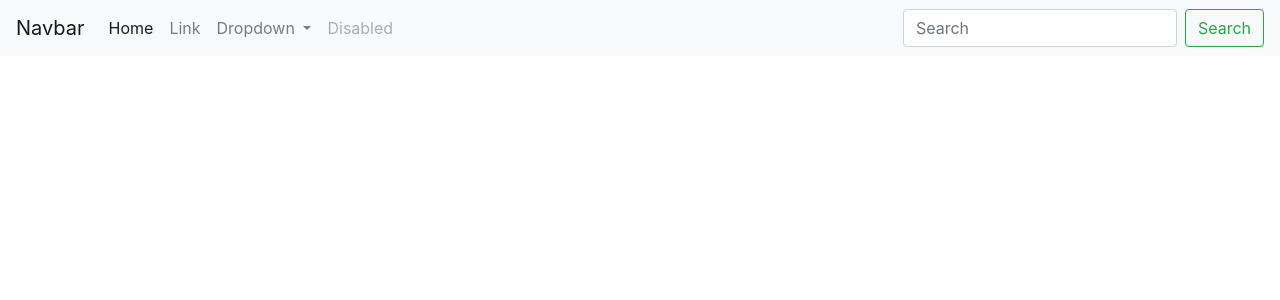
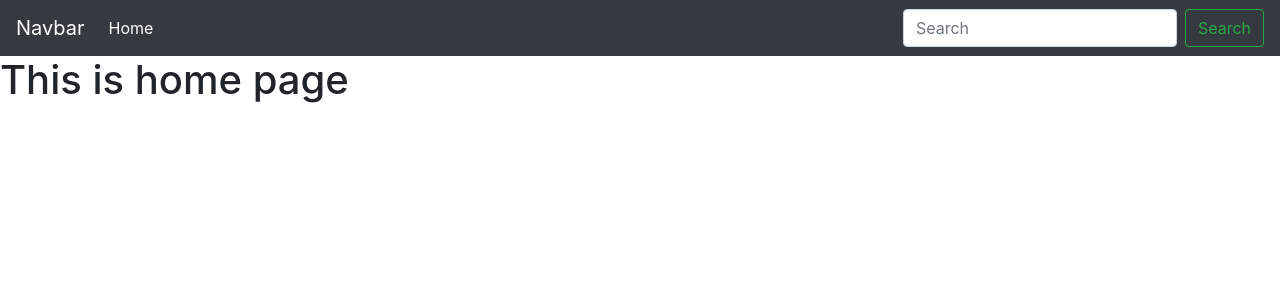
Before and after one commit to RafsanRifat/Video_subscription, a Django app: page / in a window 1280 px wide. Shown: the top 300 px of the page. Run offline with Django 3.2, Linux system fonts and the light colour scheme; some libraries are stand-ins or nearby versions.

Commit message:
home page rendered

```diff
--- a/home/templates/base.html
+++ b/home/templates/base.html
@@ -14,35 +14,14 @@
 <body>
 
 {#Navbar#}
-<nav class="navbar navbar-expand-lg navbar-light bg-light">
+<nav class="navbar navbar-expand-lg navbar-dark bg-dark">
     <a class="navbar-brand" href="#">Navbar</a>
-    <button class="navbar-toggler" type="button" data-toggle="collapse" data-target="#navbarSupportedContent"
-            aria-controls="navbarSupportedContent" aria-expanded="false" aria-label="Toggle navigation">
-        <span class="navbar-toggler-icon"></span>
-    </button>
+
 
     <div class="collapse navbar-collapse" id="navbarSupportedContent">
         <ul class="navbar-nav mr-auto">
             <li class="nav-item active">
                 <a class="nav-link" href="#">Home <span class="sr-only">(current)</span></a>
-            </li>
-            <li class="nav-item">
-                <a class="nav-link" href="#">Link</a>
-            </li>
-            <li class="nav-item dropdown">
-                <a class="nav-link dropdown-toggle" href="#" id="navbarDropdown" role="button" data-toggle="dropdown"
-                   aria-haspopup="true" aria-expanded="false">
-                    Dropdown
-                </a>
-                <div class="dropdown-menu" aria-labelledby="navbarDropdown">
-                    <a class="dropdown-item" href="#">Action</a>
-                    <a class="dropdown-item" href="#">Another action</a>
-                    <div class="dropdown-divider"></div>
-                    <a class="dropdown-item" href="#">Something else here</a>
-                </div>
-            </li>
-            <li class="nav-item">
-                <a class="nav-link disabled" href="#">Disabled</a>
             </li>
         </ul>
         <form class="form-inline my-2 my-lg-0">
--- a/home/templates/home.html
+++ b/home/templates/home.html
@@ -0,0 +1,5 @@
+{% extends 'base.html' %}
+
+{% block content %}
+<h1>This is home page</h1>
+{% endblock %}
--- a/home/views.py
+++ b/home/views.py
@@ -4,4 +4,4 @@ from django.shortcuts import render, HttpResponse
 # Create your views here.
 
 def home(request):
-    return render(request, 'base.html')
+    return render(request, 'home.html')
```
